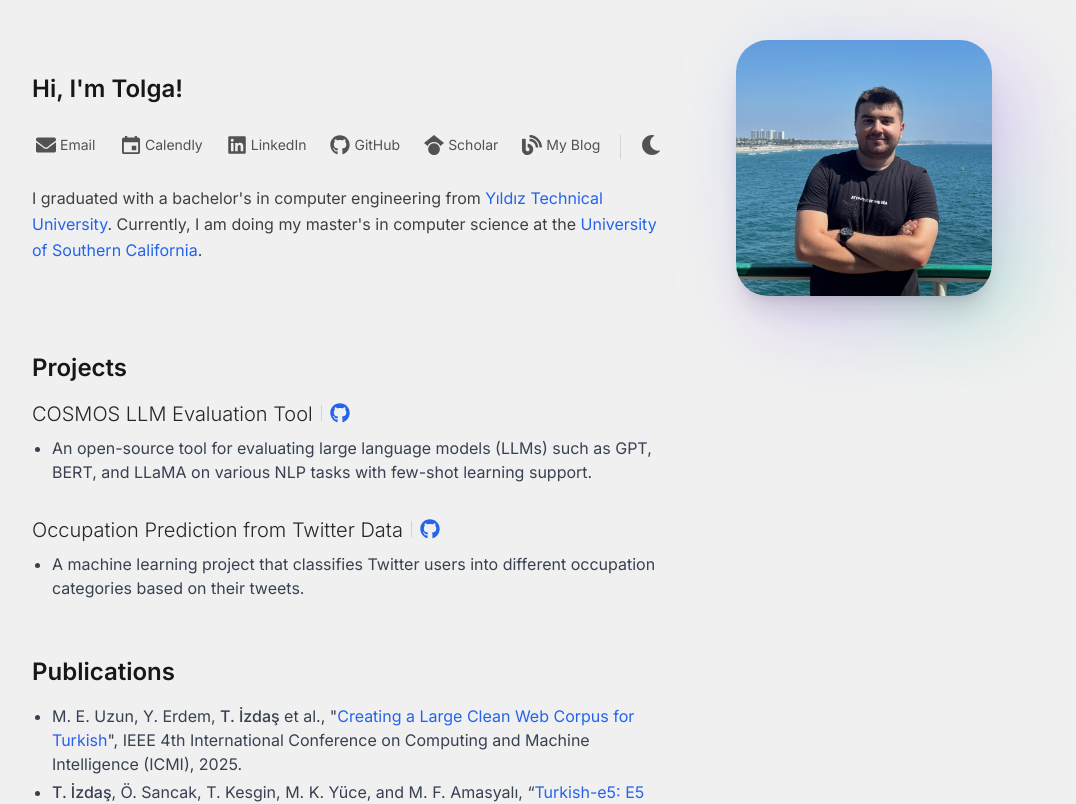
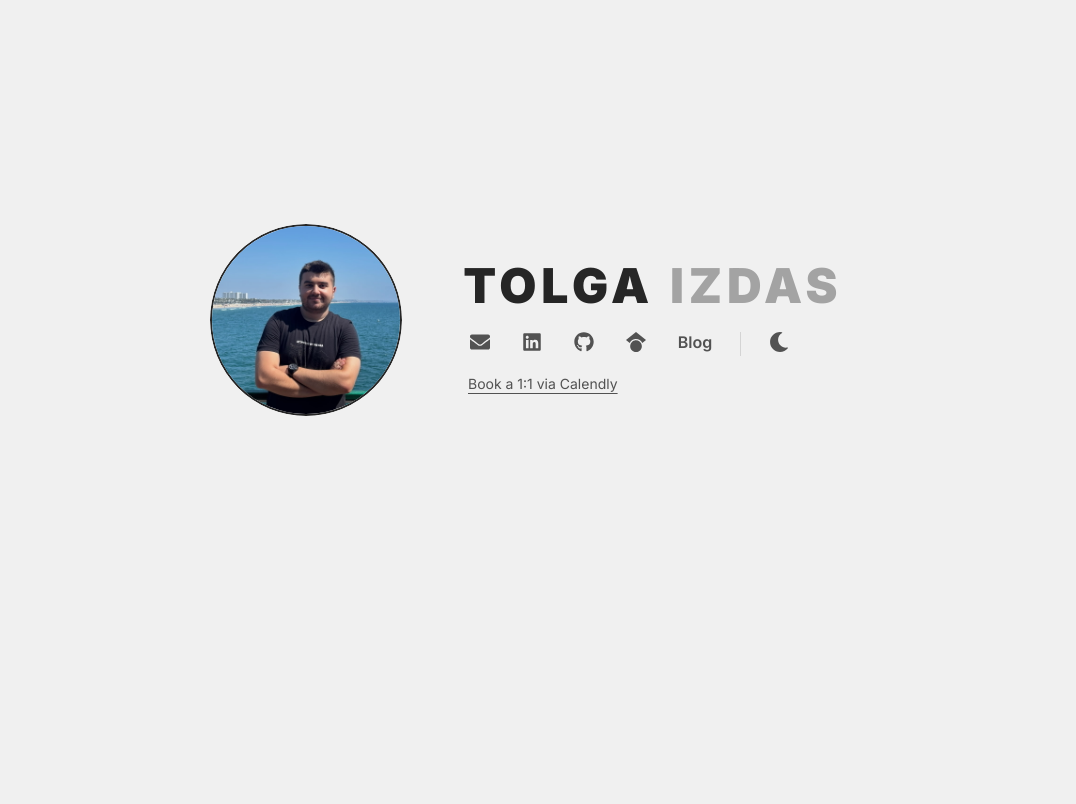
Before and after one commit to tolgaizdas/personal-website, a Next.js app: page / in a window 1280 px wide. Shown: the top 804 px of the page, without its empty margins (128-1204 px from the left). Built offline with nearby package versions, Linux system fonts and the light colour scheme.

Commit message:
new layout

```diff
--- a/src/app/blog/page.js
+++ b/src/app/blog/page.js
@@ -14,7 +14,7 @@ export default async function BlogPage() {
     <div className="min-h-screen flex flex-col">
       <Title {...information} />
       <main className="flex-1 max-w-5xl mx-auto">
-        <section className="page-container mb-10 custom:pr-[20rem]">
+        <section className="page-container mb-10 md:pr-[20rem]">
           <h1 className="text-2xl font-semibold text-neutral-900 dark:text-neutral-100 mb-4">
             Welcome to my blog!
           </h1>
@@ -26,7 +26,7 @@ export default async function BlogPage() {
         </section>
 
         <section
-          className={`page-container pb-16${hasBlogs ? " custom:pr-[20rem]" : ""}`}
+          className={`page-container pb-16${hasBlogs ? " md:pr-[20rem]" : ""}`}
         >
           <BlogList blogs={blogs} />
         </section>
--- a/src/app/content.js
+++ b/src/app/content.js
@@ -7,14 +7,13 @@ function linkGithub(url) {
 }
 
 export const information = {
-  name: "Tolga İzdaş",
+  name: "Tolga Izdas",
   location: "İstanbul, Türkiye",
   email: "tolga@tolgaizdas.com",
   githubUrl: "https://github.com/tolgaizdas",
   linkedinUrl: "https://linkedin.com/in/tolgaizdas",
   scholarUrl: "https://scholar.google.com/citations?user=GXujHFgAAAAJ&hl=en",
   calendlyUrl: "https://calendly.com/tolgaizdas",
-  blogUrl: "/blog",
 };
 
 export const aboutMe = {
--- a/src/app/layout.js
+++ b/src/app/layout.js
@@ -5,8 +5,8 @@ import { sanitizeHtml } from "../utils/sanitize";
 const inter = Inter({ subsets: ["latin"] });
 
 export const metadata = {
-  title: "Tolga İzdaş",
-  description: "Personal website of Tolga İzdaş",
+  title: "Tolga Izdas",
+  description: "Personal website of Tolga Izdas",
 };
 
 // Theme script for dark/light mode switching
--- a/src/app/page.js
+++ b/src/app/page.js
@@ -1,35 +1,14 @@
-"use client";
+import Introduction from "../components/layout/Introduction";
+import { information, aboutMe } from "./content";
 
-import Section from "../components/layout/sections/Section";
-import TopButton from "../components/common/TopButton";
-import Footer from "../components/layout/Footer";
-import Introduction from "../components/layout/Introduction";
-import { information, aboutMe, publications, projects } from "./content";
-
-export default function Home() {
+export default async function Home() {
   const introduction = aboutMe.subsections?.[0];
 
   return (
-    <div className="min-h-screen flex flex-col">
-      <main className="flex-1">
-        <section className="pt-10 pb-4">
-          <div className="page-container">
-            <Introduction
-              information={information}
-              introduction={introduction}
-            />
-          </div>
-        </section>
-        <section className="max-w-5xl mx-auto custom:pr-[20rem] pt-10">
-          <div className="page-container">
-            <Section {...projects} />
-            <Section {...publications} />
-          </div>
-        </section>
+    <div className="h-screen overflow-hidden pb-[10rem]">
+      <main className="h-full">
+        <Introduction information={information} introduction={introduction} />
       </main>
-
-      <Footer />
-      <TopButton />
     </div>
   );
 }
--- a/src/components/blog/BlogList.jsx
+++ b/src/components/blog/BlogList.jsx
@@ -52,7 +52,7 @@ export default function BlogList({ blogs = [] }) {
             <button
               key={tag}
               onClick={() => setSelectedTag(tag)}
-              className={`px-3 py-1 rounded-full text-sm  ${
+              className={`px-3 py-1 rounded text-sm  ${
                 selectedTag === tag
                   ? "bg-blue-600 text-white"
                   : "bg-neutral-200 dark:bg-neutral-700 text-neutral-700 dark:text-neutral-300 hover:bg-neutral-300 dark:hover:bg-neutral-600"
@@ -72,7 +72,7 @@ export default function BlogList({ blogs = [] }) {
             className="block"
           >
             <article className="pb-6 cursor-pointer group">
-              <h2 className="text-xl font-semibold text-neutral-900 dark:text-neutral-100 mb-2 group-hover:text-blue-600 dark:group-hover:text-blue-400 ">
+              <h2 className="text-xl font-semibold text-neutral-900 dark:text-neutral-100 mb-4 group-hover:text-blue-600 dark:group-hover:text-blue-400 ">
                 {blog.title}
               </h2>
               <div className="flex flex-wrap items-center gap-4 text-sm text-neutral-600 dark:text-neutral-400 mb-2">
--- a/src/components/common/ThemeToggle.jsx
+++ b/src/components/common/ThemeToggle.jsx
@@ -35,7 +35,6 @@ const ThemeToggle = () => {
     <button
       aria-label={`Switch to ${darkMode ? "light" : "dark"} mode`}
       onClick={toggleTheme}
-      /* className="p-2 rounded-full bg-neutral-200 dark:bg-neutral-800 text-neutral-800 dark:text-neutral-200 hover:bg-neutral-300 dark:hover:bg-neutral-700 focus:outline-none" */
       className="p-1 text-neutral-600 hover:text-neutral-800 dark:text-neutral-400 dark:hover:text-neutral-200 transition-colors flex items-center"
     >
       {darkMode ? (
--- a/src/components/layout/Footer.jsx
+++ b/src/components/layout/Footer.jsx
@@ -8,7 +8,7 @@ const Footer = () => {
       className="text-center text-gray-900 dark:text-gray-100 flex-wrap p-2"
       style={{ fontSize }}
     >
-      &copy; {currentYear} Tolga İzdaş. All Rights Reserved.
+      &copy; {currentYear} Tolga Izdas. All Rights Reserved.
     </footer>
   );
 };
--- a/src/components/layout/Introduction.jsx
+++ b/src/components/layout/Introduction.jsx
@@ -10,49 +10,54 @@ import Blog from "../links/Blog";
 import Separator from "../common/Separator";
 
 const Introduction = ({ information, introduction }) => {
+  const [firstName, ...rest] = information.name.split(" ");
+  const lastName = rest.join(" ");
+
   return (
-    <div className="flex flex-col-reverse lg:flex-row items-center lg:items-start gap-10 lg:gap-16">
-      <div className="self-center">
-        <div className="flex flex-col-reverse lg:flex-row items-center gap-12 lg:gap-16">
-          <div className="flex-1 w-full">
-            <h1 className="text-2xl font-semibold text-neutral-900 dark:text-neutral-100">
-              Hi, I'm {information.name.split(" ")[0]}!
-            </h1>
-            <div className="mt-6 flex flex-wrap items-center gap-4">
-              <Email email={information.email} />
-              <Calendly calendlyUrl={information.calendlyUrl} />
-              <LinkedIn linkedinUrl={information.linkedinUrl} />
-              <GitHub githubUrl={information.githubUrl} />
-              <Scholar scholarUrl={information.scholarUrl} />
-              <Blog blogUrl={information.blogUrl} />
-              <Separator />
-              <ThemeToggle />
-            </div>
-            <div className="mt-6 space-y-4 leading-relaxed text-neutral-700 dark:text-neutral-200">
-              {introduction.description.map((item, index) => (
-                <p
-                  key={index}
-                  dangerouslySetInnerHTML={{
-                    __html: sanitizeHtml(item),
-                  }}
-                />
-              ))}
-            </div>
+    <div className="flex flex-col md:flex-row w-full h-full justify-center">
+      <div className="w-full md:w-[22%] flex items-center justify-center px-6 md:px-4">
+        <div className="relative flex flex-col items-center md:items-end">
+          <div className="relative overflow-hidden rounded-full bg-white dark:bg-neutral-900">
+            <Image
+              src="/images/profile.jpeg"
+              alt={`${information.name} portrait`}
+              width={320}
+              height={320}
+              className="w-[12rem] h-auto object-cover border-2 border-neutral-800 dark:border-neutral-200 rounded-full"
+              priority
+            />
           </div>
         </div>
       </div>
-      <div className="relative flex-shrink-0">
-        <div className="absolute inset-0 translate-x-6 translate-y-6 rounded-[2rem] bg-gradient-to-br from-blue-400/50 via-purple-400/40 to-emerald-400/40 blur-2xl dark:from-blue-500/30 dark:via-purple-500/30 dark:to-emerald-500/30"></div>
-        <div className="relative overflow-hidden rounded-[2rem] bg-white shadow-xl dark:bg-neutral-900">
-          <Image
-            src="/images/profile.jpeg"
-            alt={`${information.name} portrait`}
-            width={400}
-            height={400}
-            className="w-[16rem] h-auto object-cover"
-            priority
-          />
+
+      <div className="flex px-8 md:px-4 py-4 text-left flex flex-col justify-center items-center md:items-start">
+        <h1 className="mt-4 text-5xl font-black uppercase tracking-[0.1em] text-neutral-800 dark:text-neutral-200 pl-2 -indent-2 break-words text-center md:text-left">
+          <span>{firstName}</span>{" "}
+          <span className="text-neutral-400 dark:text-neutral-500 ml-[0.1rem]">
+            {lastName}
+          </span>
+        </h1>
+
+        <div className="mt-4 flex flex-wrap items-center gap-3 sm:gap-6 ml-[0.16rem]">
+          <Email email={information.email} />
+          <LinkedIn linkedinUrl={information.linkedinUrl} />
+          <GitHub githubUrl={information.githubUrl} />
+          <Scholar scholarUrl={information.scholarUrl} />
+          <Blog blogUrl="/blog" />
+          <Separator />
+          <ThemeToggle />
         </div>
+
+        <p className="mt-4 text-sm text-neutral-600 dark:text-neutral-400 ml-[0.3rem]">
+          <a
+            className="underline underline-offset-4"
+            href={information.calendlyUrl}
+            target="_blank"
+            rel="noreferrer"
+          >
+            Book a 1:1 via Calendly
+          </a>
+        </p>
       </div>
     </div>
   );
--- a/src/components/layout/Title.jsx
+++ b/src/components/layout/Title.jsx
@@ -5,7 +5,6 @@ import Calendly from "../links/Calendly";
 import LinkedIn from "../links/LinkedIn";
 import GitHub from "../links/GitHub";
 import Scholar from "../links/Scholar";
-import Blog from "../links/Blog";
 import Separator from "../common/Separator";
 
 const Title = ({
@@ -30,9 +29,8 @@ const Title = ({
         </h1>
 
         {/* Right Side - Contact buttons, social buttons, separator, and theme toggle */}
-        <div className="flex items-center gap-4 mt-0 sm:mt-[5px]">
+        <div className="flex items-center gap-5 mt-0 sm:mt-[5px] ml-0 sm:ml-4">
           <Email email={email} />
-          <Calendly calendlyUrl={calendlyUrl} />
           <LinkedIn linkedinUrl={linkedinUrl} />
           <GitHub githubUrl={githubUrl} />
           <Scholar scholarUrl={scholarUrl} />
--- a/src/components/links/CustomLink.jsx
+++ b/src/components/links/CustomLink.jsx
@@ -1,16 +1,23 @@
 import Link from "next/link";
 
 const CustomLink = ({ IconComponent, href, label }) => {
-  let size = label === "Calendly" ? "w-6 h-6" : "w-5 h-5";
-  let marginLeft = label === "Calendly" ? "ml-[0.1rem]" : "ml-1";
+  const size = label === "Calendly" ? "w-6 h-6" : "w-5 h-5";
+  const marginLeft = label === "Calendly" ? "ml-[0.1rem]" : "ml-1";
+
   return (
     <Link
       href={href}
-      className="p-1 text-neutral-600 hover:text-neutral-800 dark:text-neutral-400 dark:hover:text-neutral-200 transition-colors flex items-center"
+      className="p-1 text-neutral-600 hover:text-neutral-800 dark:text-neutral-400 dark:hover:text-neutral-200 flex items-center"
       aria-label={label}
     >
-      <IconComponent className={size} />
-      <span className={`text-sm ${marginLeft} hidden sm:inline text-nowrap`}>{label}</span>
+      {label == "My Blog" ? (
+        <span className="font-semibold">Blog</span>
+      ) : (
+        <IconComponent className={size} />
+      )}
+      <span className={`text-sm ${marginLeft} hidden text-nowrap`}>
+        {label}
+      </span>
     </Link>
   );
 };
--- a/tailwind.config.js
+++ b/tailwind.config.js
@@ -14,9 +14,8 @@ module.exports = {
           "conic-gradient(from 180deg at 50% 50%, var(--tw-gradient-stops))",
       },
       screens: {
-        sm: "800px",
-        custom: "1024px",
-        md: "1170px",
+        sm: "443px",
+        md: "1024px",
       },
     },
   },
```
Also changed, not shown: src/app/globals.css (+3 -4 lines).
